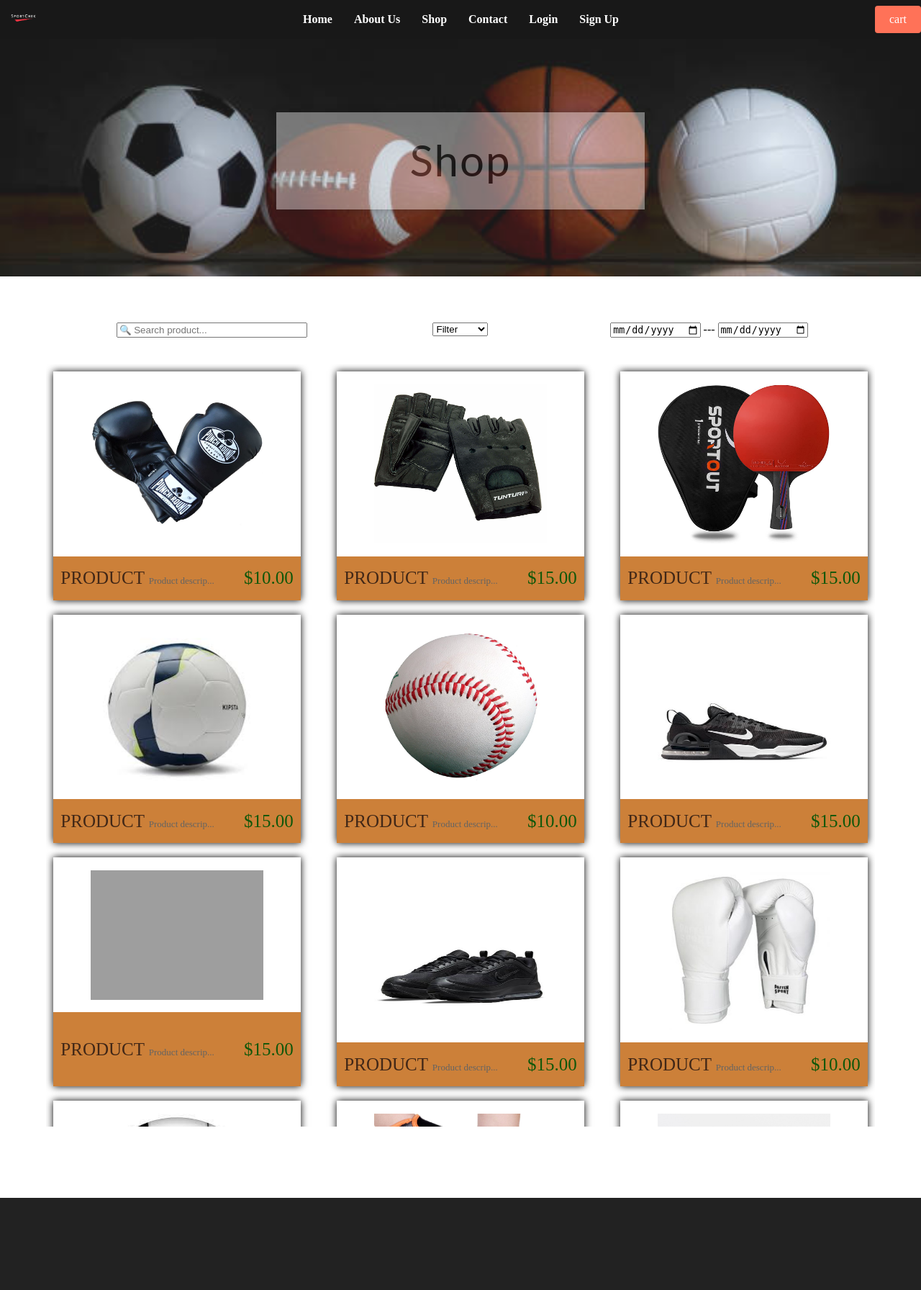
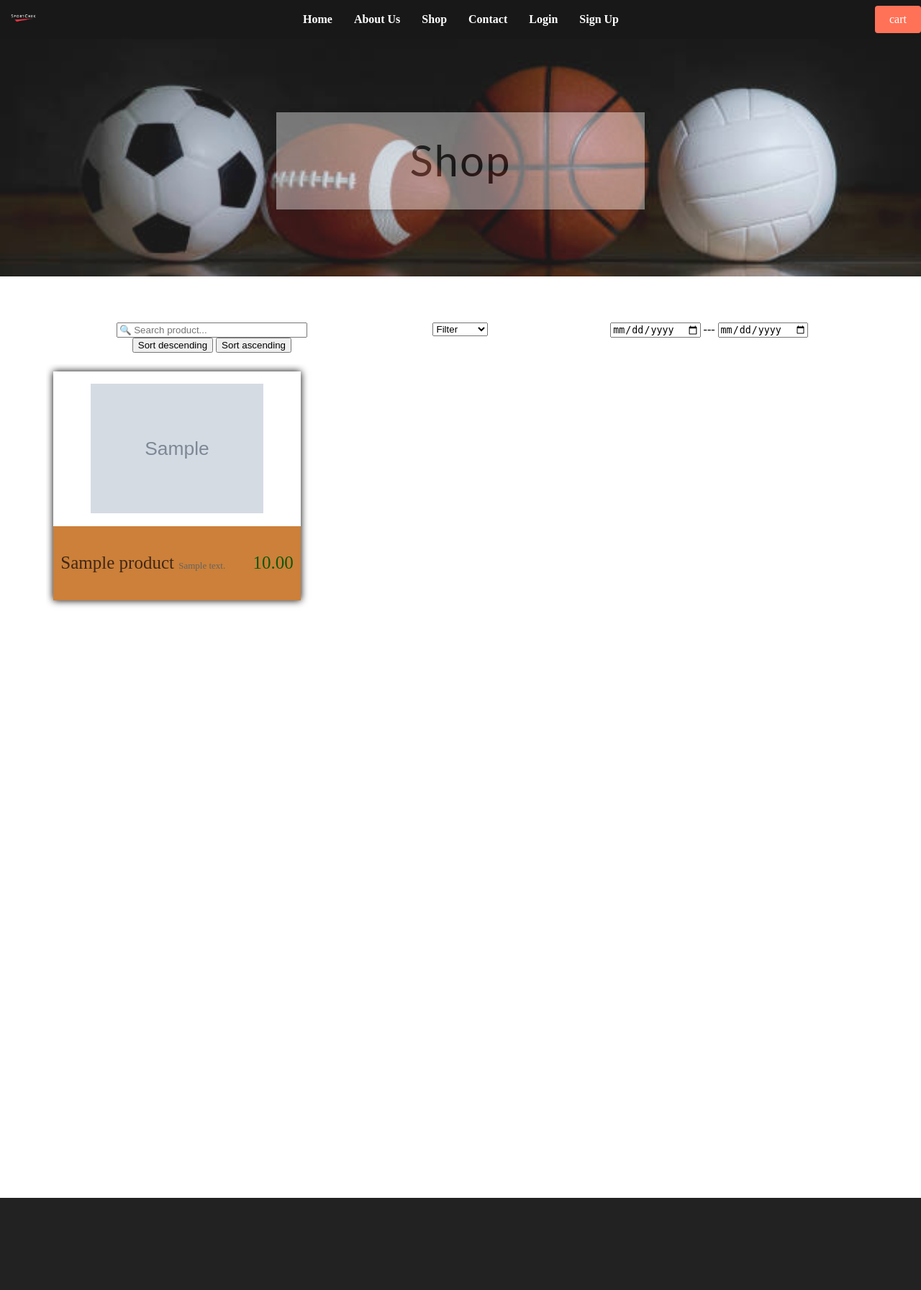
Before and after one commit to auritabytyqi/E-commerce-sport-shop-, a PHP site: page /shop.php in a window 1280 px wide. Shown: the whole page at 72% size. Run offline with PHP 8.4, Linux system fonts and the light colour scheme; tables that the repository leaves empty hold one stand-in row (values such as "Sample post"); grey boxes marked "Sample" are stand-in pictures; grey boxes are pictures that could not be loaded.

Commit message:
Shop is almost done

```diff
--- a/shop.php
+++ b/shop.php
@@ -1,3 +1,54 @@
+<?php
+session_start();
+
+// Connect to the specified database
+$servername = "localhost";
+$username = "ecommercepage";
+$password = "ecommerce";
+$dbname = "ecommercedb";
+
+$conn = mysqli_connect($servername, $username, $password, $dbname);
+
+if (!$conn) {
+    die("Connection failed: " . mysqli_connect_error());
+}
+
+$sort = "";
+
+// Check if a sorting option is selected
+if (isset($_GET['sort'])) {
+    $sort = $_GET['sort'];
+
+    // Modify the SQL query based on the sorting option
+    switch ($sort) {
+        case "asc":
+            $query = "SELECT * FROM products ORDER BY price ASC";
+            break;
+        case "desc":
+            $query = "SELECT * FROM products ORDER BY price DESC";
+            break;
+        default:
+            $query = "SELECT * FROM products";
+    }
+} else {
+    $query = "SELECT * FROM products";
+}
+
+$result = mysqli_query($conn, $query);
+$html = "";
+
+while ($row = mysqli_fetch_assoc($result)) {
+    $html .= "<a href=\"product.php\" class=\"product-link\">";
+    $html .= "<img src=".$row['image_url']." alt=\"Product 1\" class=\"product-image\">";
+    $html .= "<div class=\"product-info\">";
+    $html .= "<h3 class=\"product-name\">".$row['name']." <span>".$row['description']."</span></h3>";
+    $html .="<p class=\"product-price\">".$row['price']."</p>";
+    $html .= "</div></a>";
+}
+
+mysqli_close($conn);
+?>
+
 <!DOCTYPE html>
 <html lang="en">
 
@@ -7,8 +58,15 @@
     <meta name="viewport" content="width=device-width, initial-scale=1.0">
     <link rel="stylesheet" type="text/css" href="styles/shop_style.css" />
     <title>Shop</title>
+    <script>
+        // JavaScript function to handle sorting
+        function sortProducts(sortType) {
+            const urlParams = new URLSearchParams(window.location.search);
+            urlParams.set('sort', sortType);
+            window.location.search = urlParams.toString();
+        }
+    </script>
 </head>
-
 <body>
     <header>
         <nav>
@@ -38,6 +96,9 @@
         <div class="shop-filters">
             <div class="search-products">
                 <input type="search" size="30" placeholder="&#128269; Search product..." />
+                <button onclick="sortProducts('desc')">Sort descending</button>
+                <button onclick="sortProducts('asc')">Sort ascending</button>
+
             </div>
             <div class="filter-products">
                 <select id="filter-select" width="20" name="filter-select">
@@ -55,97 +116,7 @@
         </div>
 
         <div class="product-container">
-            <a href="#" class="product-link">
-                <img src="images/box.jpg" alt="Product 1" class="product-image">
-                <div class="product-info">
-                    <h3 class="product-name">PRODUCT <span>Product descrip...</span></h3>
-                    <p class="product-price">$10.00</p>
-                </div>
-            </a>
-            <a href="#" class="product-link">
-                <img src="images/gloves.jpg" alt="Product 2" class="product-image">
-                <div class="product-info">
-                    <h3 class="product-name">PRODUCT <span>Product descrip...</span></h3>
-                    <p class="product-price">$15.00</p>
-                </div>
-            </a>
-            <a href="#" class="product-link">
-                <img src="images/pingpong.jpg" alt="Product 2" class="product-image">
-                <div class="product-info">
-                    <h3 class="product-name">PRODUCT <span>Product descrip...</span></h3>
-                    <p class="product-price">$15.00</p>
-                </div>
-            </a>
-            <a href="#" class="product-link">
-                <img src="images/football1.jpg" alt="Product 2" class="product-image">
-                <div class="product-info">
-                   <h3 class="product-name">PRODUCT <span>Product descrip...</span></h3>
-                    <p class="product-price">$15.00</p>
-                </div>
-            </a>
-            <a href="#" class="product-link">
-                <img src="images/baseball.jpg" alt="Product 1" class="product-image">
-                <div class="product-info">
-                    <h3 class="product-name">PRODUCT <span>Product descrip...</span></h3>
-                    <p class="product-price">$10.00</p>
-                </div>
-            </a>
-            <a href="#" class="product-link">
-                <img src="images/trainers.jpg" alt="Product 2" class="product-image">
-                <div class="product-info">
-                   <h3 class="product-name">PRODUCT <span>Product descrip...</span></h3>
-                    <p class="product-price">$15.00</p>
-                </div>
-            </a>
-            <a href="#" class="product-link">
-                <img src="images/basketball.jpg" alt="Product 2" class="product-image">
-                <div class="product-info">
-                   <h3 class="product-name">PRODUCT <span>Product descrip...</span></h3>
-                    <p class="product-price">$15.00</p>
-                </div>
-            </a>
-            <a href="#" class="product-link">
-                <img src="images/trainers2.jpg" alt="Product 2" class="product-image">
-                <div class="product-info">
-                   <h3 class="product-name">PRODUCT <span>Product descrip...</span></h3>
-                    <p class="product-price">$15.00</p>
-                </div>
-            </a>
-            <a href="#" class="product-link">
-                <img src="images/box1.jpg" alt="Product 1" class="product-image">
-                <div class="product-info">
-                    <h3 class="product-name">PRODUCT <span>Product descrip...</span></h3>
-                    <p class="product-price">$10.00</p>
-                </div>
-            </a>
-            <a href="#" class="product-link">
-                <img src="images/football.jpg" alt="Product 2" class="product-image">
-                <div class="product-info">
-                   <h3 class="product-name">PRODUCT <span>Product descrip...</span></h3>
-                    <p class="product-price">$15.00</p>
-                </div>
-            </a>
-            <a href="#" class="product-link">
-                <img src="images/gloves2.jpg" alt="Product 2" class="product-image">
-                <div class="product-info">
-                   <h3 class="product-name">PRODUCT <span>Product descrip...</span></h3>
-                    <p class="product-price">$15.00</p>
-                </div>
-            </a>
-            <a href="#" class="product-link">
-                <img src="images/trainers3.jpg" alt="Product 2" class="product-image">
-                <div class="product-info">
-                   <h3 class="product-name">PRODUCT <span>Product descrip...</span></h3>
-                    <p class="product-price">$15.00</p>
-                </div>
-            </a>
-            <a href="#" class="product-link">
-                <img src="images/tennis.jpg" alt="Product 2" class="product-image">
-                <div class="product-info">
-                   <h3 class="product-name">PRODUCT <span>Product descrip...</span></h3>
-                    <p class="product-price">$15.00</p>
-                </div>
-            </a>
+        <?php echo $html; ?>
         </div>
 
     </main>
```
Also changed, not shown: db/data.sql (+17 -0 lines), test.php (added, +45 -0 lines), utils/databaseConnection.php (+3 -4 lines).
